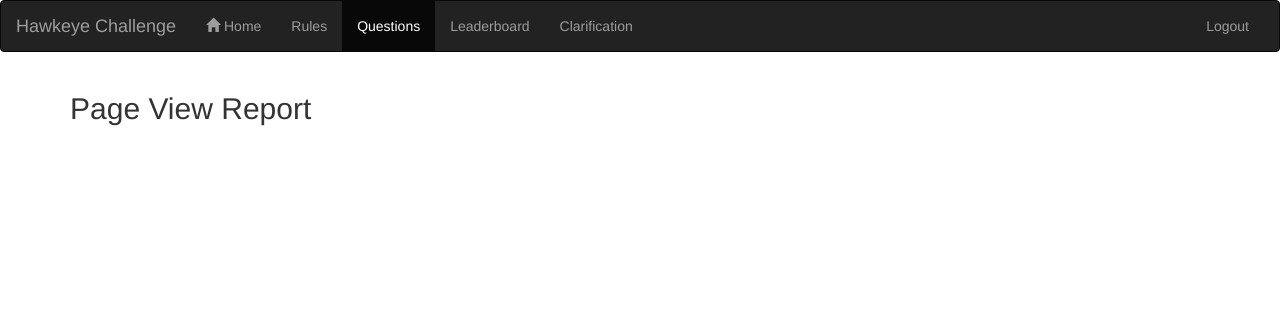
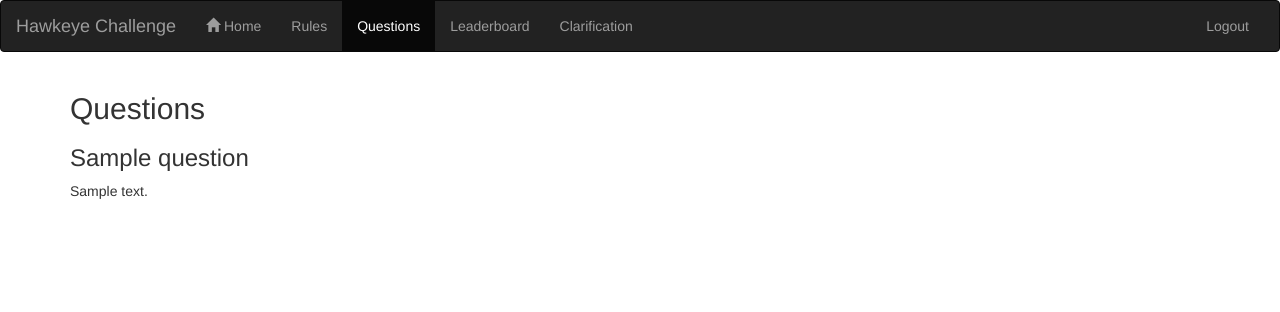
Before and after one commit to TomWerner/HawkeyeChallenge, a Django app: page /questions in a window 1280 px wide. Shown: the top 312 px of the page. Run offline with Django 3.2, Linux system fonts and the light colour scheme; a user stored in the database is signed in; tables that the repository leaves empty hold one stand-in row (values such as "Sample post"); some libraries are stand-ins or nearby versions.

Commit message:
Getting question display list working

```diff
--- a/minos/templates/questions.html
+++ b/minos/templates/questions.html
@@ -3,7 +3,13 @@
 
 {% block content %}
 <div class="container">
-    <h2>Page View Report</h2>
+    <h2>Questions</h2>
+{% for question in questions %}
+    <div>
+        <h3>{{ question.title }}</h3>
+        <p>{{ question.body }}</p>
+    </div>
+{% endfor %}
 </div>
 
 {% endblock %}
--- a/minos/views.py
+++ b/minos/views.py
@@ -2,9 +2,8 @@ from django.shortcuts import render, redirect
 from django.http import HttpResponse
 from django.contrib.auth import authenticate, login, logout
 from django.contrib.auth.decorators import login_required
-from django.contrib.auth.models import User
 
-from .models import Question
+from .models import Question, Team
 
 
 # Create your views here.
@@ -20,9 +19,11 @@ def rules(request):
 
 @login_required
 def questions(request):
-    questions = Question.objects.all()
+    team = Team.objects.get(user=request.user)
+    question_list = Question.objects.filter(division=team.division)
     return render(request, 'questions.html', {
-        'current_tab': 'questions'
+        'current_tab': 'questions',
+        'questions': question_list
     })
 
 
```
Also changed, not shown: minos/admin.py (+7 -1 lines).
